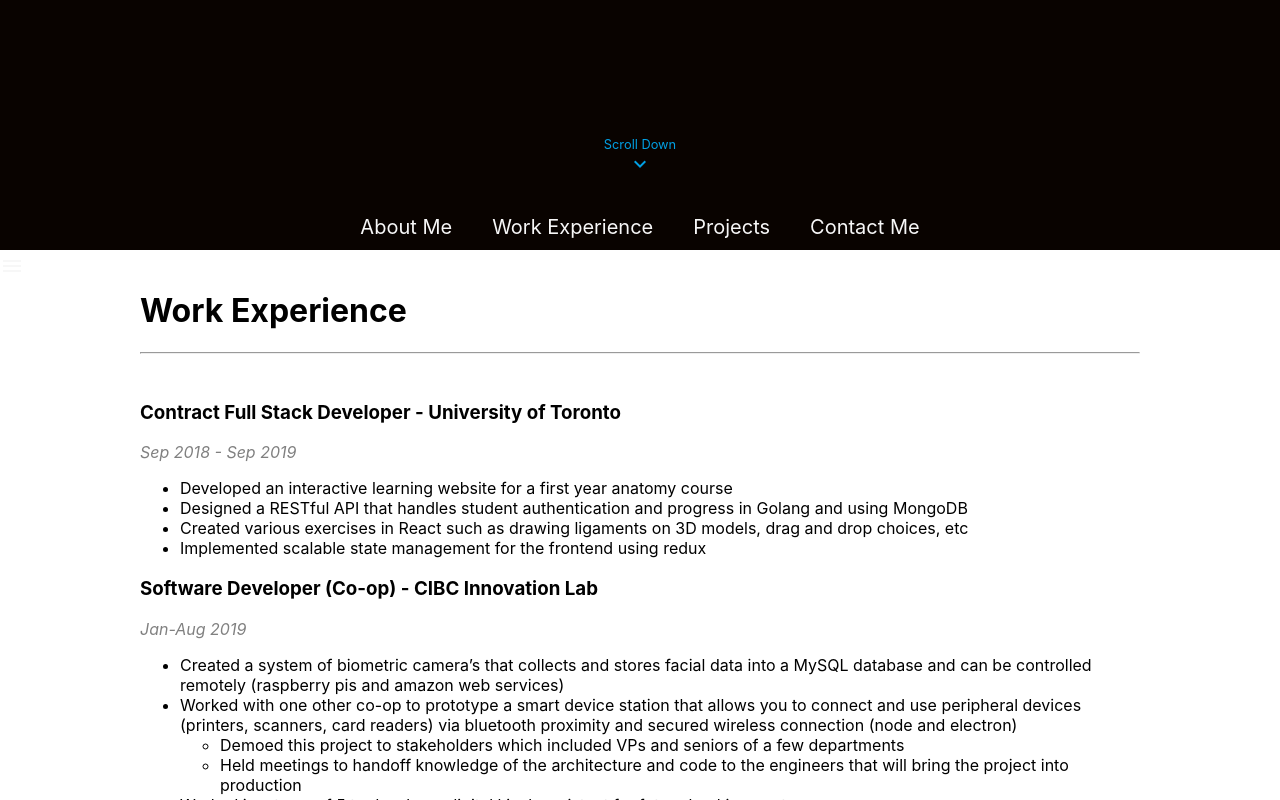
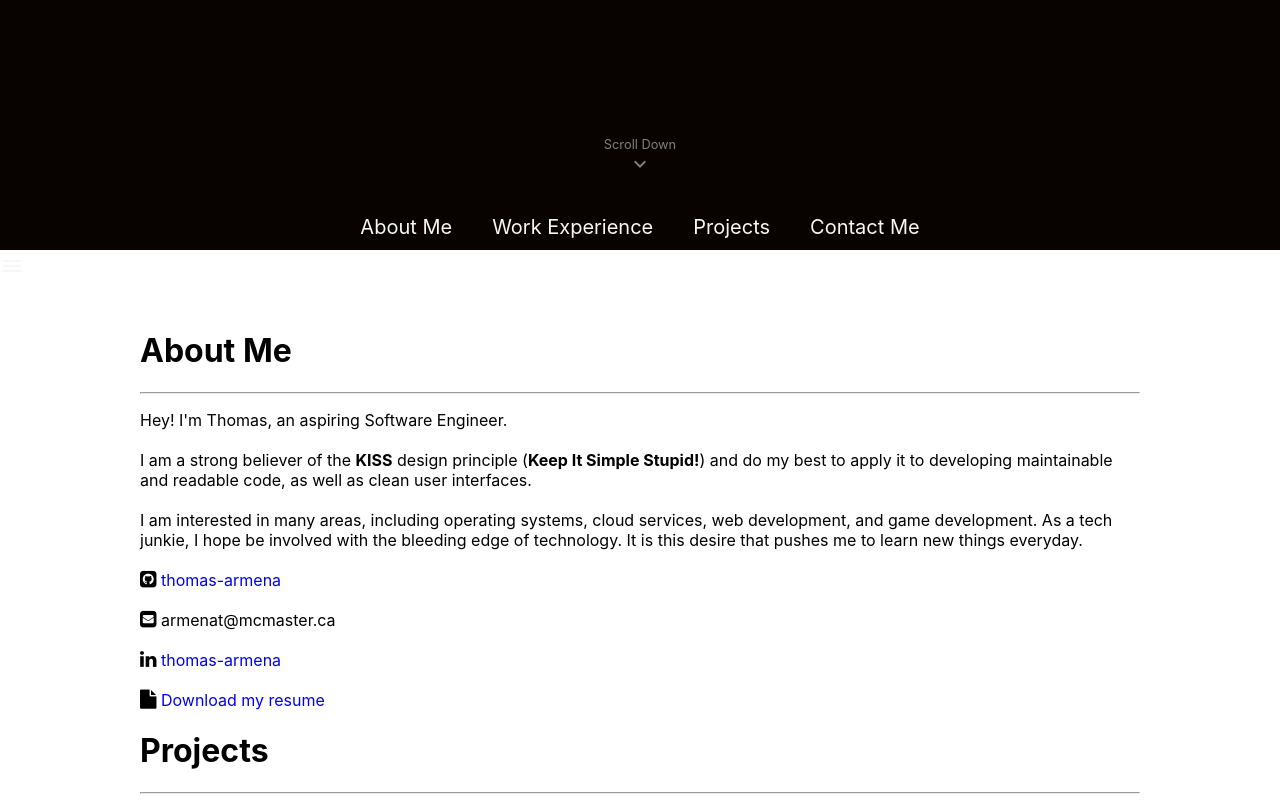
Before and after one commit to thomas-armena/personal-website, a React (Create React App) app: page / in a window 1280 px wide. Shown: the part 600-1400 px from the top of the page. Built offline with nearby package versions, Linux system fonts and the light colour scheme.

Commit message:
Created about me section

```diff
--- a/public/index.html
+++ b/public/index.html
@@ -7,6 +7,8 @@
     <meta name="theme-color" content="#000000" />
     <link href="https://fonts.googleapis.com/css?family=Ubuntu&display=swap" rel="stylesheet">
     <link rel="stylesheet" href="https://fonts.googleapis.com/icon?family=Material+Icons">
+    <link rel = "stylesheet" href = "https://cdnjs.cloudflare.com/ajax/libs/font-awesome/4.3.0/css/font-awesome.min.css">
+
 
     <meta
       name="description"
--- a/src/App.css
+++ b/src/App.css
@@ -57,7 +57,7 @@ h1 { font-family: Consolas, monaco, monospace; font-size: 24px; font-style: norm
   bottom: 0%;
   left: 50%;
   transform: translate(-50%, -50%);
-  color: #01A0E4;
+  color: gray;
   font-size: 1vw;
   text-align: center;
 }
@@ -200,6 +200,15 @@ aside {
 }
 
 
+.about-me i {
+  font-size: 120%;
+}
+
+.about-me a {
+  text-decoration: none;
+}
+
+
 
 /* "terminal.background":"#090300",
 "terminal.foreground":"#A5A2A2",
--- a/src/App.js
+++ b/src/App.js
@@ -2,6 +2,7 @@ import React from 'react';
 import './App.css';
 import Header from './components/Header';
 import Nav from './components/Nav';
+import AboutMe from './sections/AboutMe';
 import Projects from './sections/Projects';
 import WorkExperience from './sections/WorkExperience';
 
@@ -11,8 +12,9 @@ function App() {
       <Header/>
       <Nav/>
       <div className='content'>
+        <AboutMe />
+        <Projects />
         <WorkExperience />
-        <Projects />
       </div>
     </div>
   );
--- a/src/sections/AboutMe.js
+++ b/src/sections/AboutMe.js
@@ -0,0 +1,42 @@
+import React from 'react';
+
+const AboutMe = () => {
+
+    return (
+        <div className='about-me'>
+            <br/><br/><br/>
+            <h1>About Me</h1>
+            <hr/>
+
+            <p>
+                Hey! I'm Thomas, an aspiring Software Engineer. <br/><br/>
+
+                I am a strong believer of the <b>KISS</b> design principle (<b>Keep It Simple Stupid!</b>) and
+                do my best to apply it to developing maintainable and readable code, as well as clean user interfaces. <br/><br/>
+
+                I am interested in many areas, including operating systems, cloud services, web development, and game development.
+                As a tech junkie, I hope be involved with the bleeding edge of technology. It is this desire that pushes me to learn
+                new things everyday. <br/><br/>
+
+                <i className="fa fa-github-square"></i>
+                <a href="https://github.com/thomas-armena"> thomas-armena</a>
+                <br/><br/>
+
+                <i className="fa fa-envelope-square"></i>   armenat@mcmaster.ca
+                <br/><br/>
+
+                <i className="fa fa-linkedin"></i>
+                <a href="https://www.linkedin.com/in/thomas-armena/"> thomas-armena</a>
+                <br/><br/>
+
+                <i className="fa fa-file"></i>
+                <a href="/resume.pdf" download="resume">    Download my resume </a>
+
+
+
+            </p>
+        </div>
+    )
+}
+
+export default AboutMe;
```
Also changed, not shown: 1 other file (tests, documents, lock files or other folders).
